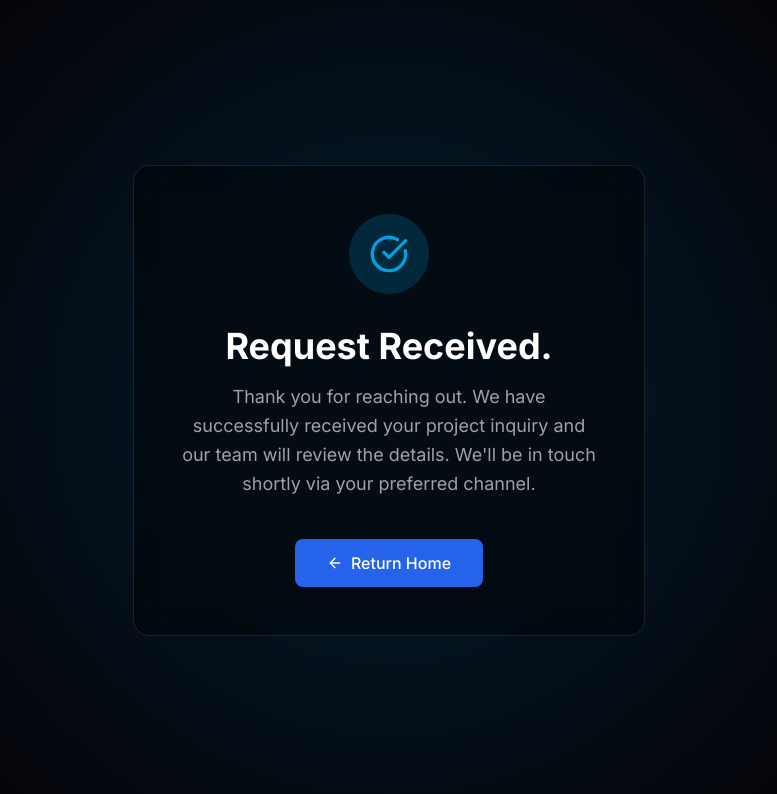
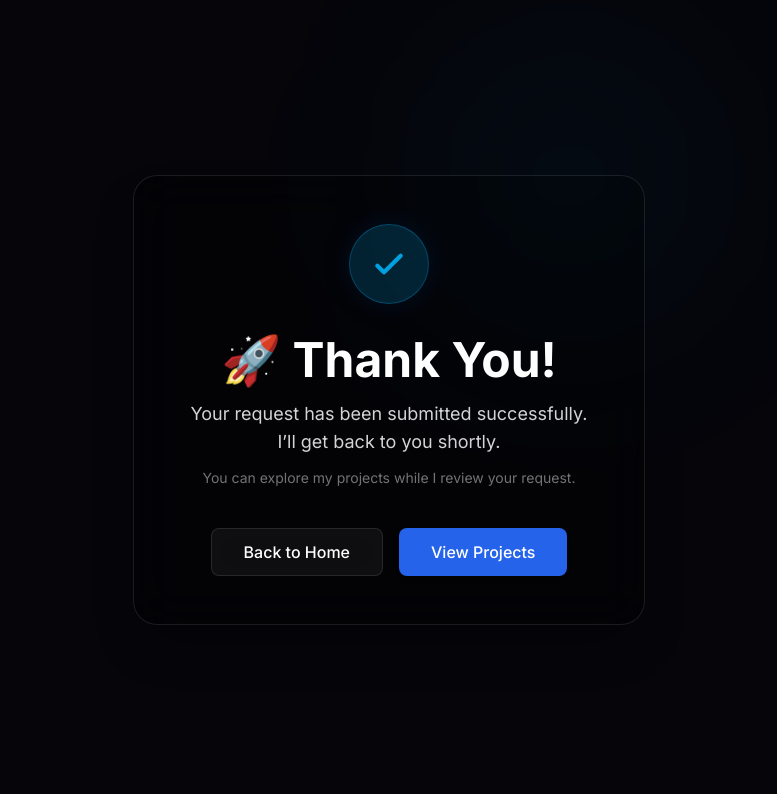
Before and after one commit to Saleemsfdc20/ai-session-demo, a Next.js app: page /thank-you in a window 1280 px wide. Shown: the top 794 px of the page, without its empty margins (251-1028 px from the left). Built offline with nearby package versions, Linux system fonts and the light colour scheme.

Commit message:
created a thank you page

```diff
--- /dev/null
+++ b/src/app/thank-you/ThankYouContent.tsx
@@ -0,0 +1,63 @@
+"use client";
+
+import { motion } from "framer-motion";
+import Link from "next/link";
+import { Button } from "@/components/ui/Button";
+
+export function ThankYouContent() {
+  return (
+    <main className="flex-grow flex items-center justify-center flex-col relative px-4 py-20 min-h-[80vh]">
+      <motion.div
+        initial={{ opacity: 0, scale: 0.95 }}
+        animate={{ opacity: 1, scale: 1 }}
+        transition={{ duration: 0.5, ease: "easeOut" }}
+        className="relative w-full max-w-lg bg-black/40 backdrop-blur-xl border border-white/10 p-8 md:p-12 rounded-3xl shadow-2xl text-center z-10"
+      >
+        <div className="absolute top-0 right-0 w-[300px] h-[300px] bg-brand-salesforce/5 rounded-full blur-[100px] pointer-events-none -translate-y-1/2 translate-x-1/4" />
+
+        <motion.div
+          initial={{ scale: 0 }}
+          animate={{ scale: 1 }}
+          transition={{ type: "spring", stiffness: 200, damping: 15, delay: 0.2 }}
+          className="w-20 h-20 mx-auto bg-brand-salesforce/20 rounded-full flex items-center justify-center mb-8 border border-brand-salesforce/30 shadow-[0_0_30px_rgba(3,45,96,0.3)]"
+        >
+          <svg
+            className="w-10 h-10 text-brand-salesforce"
+            fill="none"
+            viewBox="0 0 24 24"
+            stroke="currentColor"
+            strokeWidth={2.5}
+          >
+            <motion.path
+              initial={{ pathLength: 0 }}
+              animate={{ pathLength: 1 }}
+              transition={{ duration: 0.5, delay: 0.4 }}
+              strokeLinecap="round"
+              strokeLinejoin="round"
+              d="M5 13l4 4L19 7"
+            />
+          </svg>
+        </motion.div>
+
+        <h1 className="text-3xl md:text-5xl font-bold mb-4 text-white">
+          🚀 Thank You!
+        </h1>
+        <p className="text-neutral-300 text-lg mb-3">
+          Your request has been submitted successfully. I’ll get back to you shortly.
+        </p>
+        <p className="text-neutral-500 text-sm mb-10">
+          You can explore my projects while I review your request.
+        </p>
+
+        <div className="flex flex-col sm:flex-row gap-4 justify-center items-center">
+          <Button asChild variant="glass" size="lg" className="w-full sm:w-auto min-w-[160px]">
+            <Link href="/">Back to Home</Link>
+          </Button>
+          <Button asChild variant="primary" size="lg" className="w-full sm:w-auto min-w-[160px]">
+            <Link href="/#projects">View Projects</Link>
+          </Button>
+        </div>
+      </motion.div>
+    </main>
+  );
+}
--- a/src/app/thank-you/page.tsx
+++ b/src/app/thank-you/page.tsx
@@ -1,39 +1,11 @@
-"use client";
+import type { Metadata } from "next";
+import { ThankYouContent } from "./ThankYouContent";
 
-import { motion } from "framer-motion";
-import Link from "next/link";
-import { CheckCircle, ArrowLeft } from "lucide-react";
-import { Button } from "@/components/ui/Button";
+export const metadata: Metadata = {
+  title: "Thank You | Saleem Shaikh",
+  description: "Your request has been submitted successfully. I'll get back to you shortly.",
+};
 
-export default function ThankYou() {
-  return (
-    <main className="flex min-h-screen items-center justify-center bg-background text-foreground bg-[radial-gradient(ellipse_at_top,_var(--tw-gradient-stops))] from-blue-900/20 via-background to-background relative overflow-hidden p-6">
-      <div className="absolute top-1/2 left-1/2 -translate-x-1/2 -translate-y-1/2 w-[800px] h-[800px] bg-brand-salesforce/10 rounded-full blur-[120px] pointer-events-none" />
-
-      <motion.div
-        initial={{ opacity: 0, scale: 0.9, y: 20 }}
-        animate={{ opacity: 1, scale: 1, y: 0 }}
-        transition={{ duration: 0.5 }}
-        className="glass-card max-w-lg w-full p-8 md:p-12 text-center relative z-10"
-      >
-        <div className="mx-auto w-20 h-20 bg-brand-salesforce/20 rounded-full flex items-center justify-center mb-8">
-          <CheckCircle className="w-10 h-10 text-brand-salesforce" />
-        </div>
-
-        <h1 className="text-3xl md:text-4xl font-bold mb-4 text-white">Request Received.</h1>
-        <p className="text-neutral-400 text-lg mb-10 leading-relaxed">
-          Thank you for reaching out. We have successfully received your project inquiry and our team will review the details. We'll be in touch shortly via your preferred channel.
-        </p>
-
-        <div className="flex flex-col sm:flex-row gap-4 justify-center">
-          <Button variant="primary" size="lg" asChild>
-            <Link href="/">
-              <ArrowLeft className="w-4 h-4 mr-2" />
-              Return Home
-            </Link>
-          </Button>
-        </div>
-      </motion.div>
-    </main>
-  );
+export default function ThankYouPage() {
+  return <ThankYouContent />;
 }
```
Also changed, not shown: src/components/sections/WebToLeadForm.tsx (+6 -6 lines).
